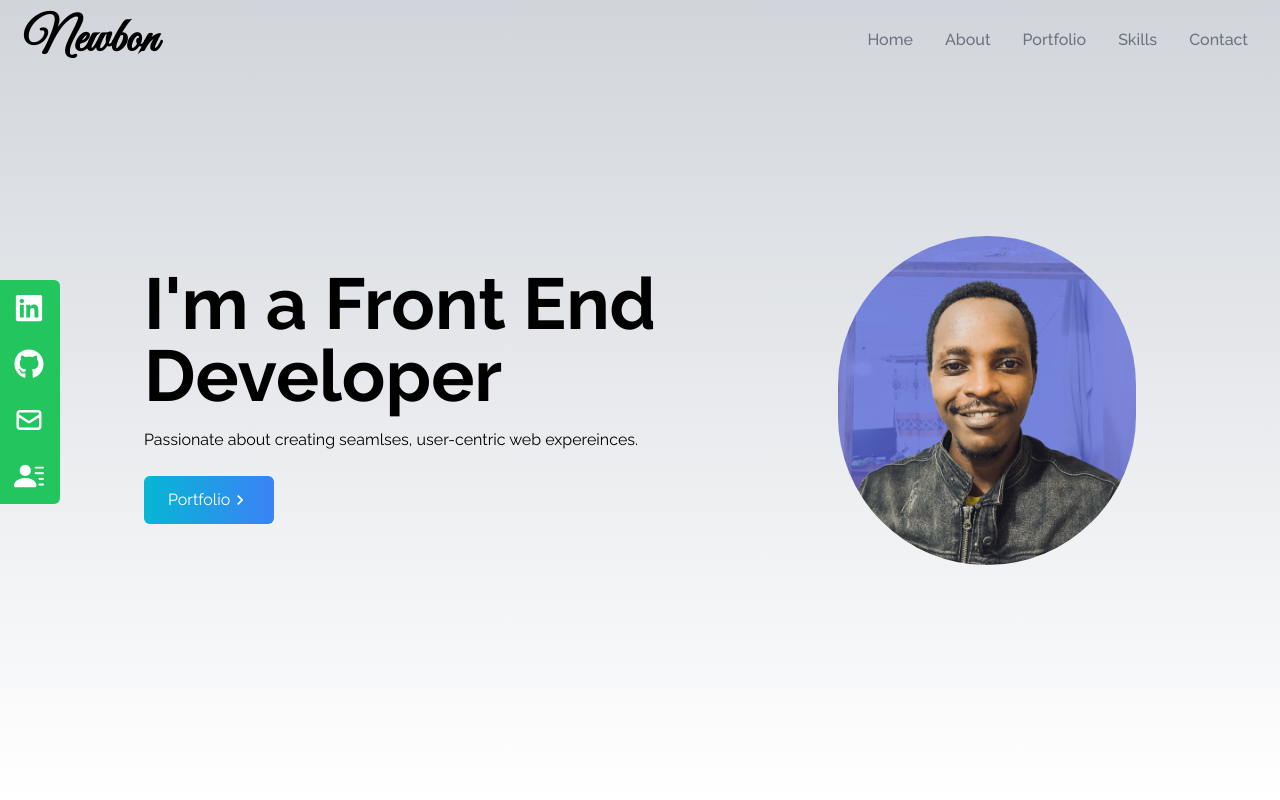
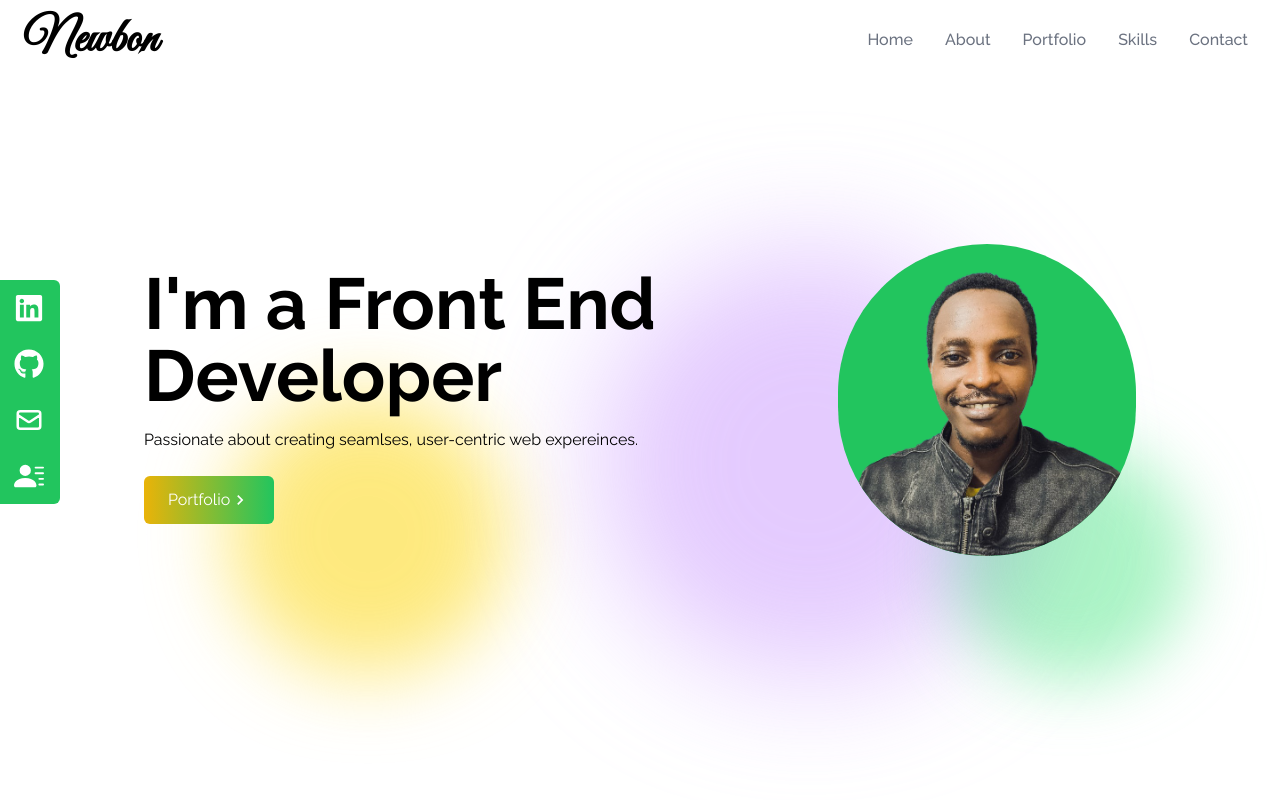
Before and after one commit to slimsting/portfolio, a React (Vite) app: page / in a window 1280 px wide. Shown: the top 800 px of the page. Built offline with nearby package versions, Linux system fonts and the light colour scheme.

Commit message:
add animation

```diff
--- a/src/components/Home.jsx
+++ b/src/components/Home.jsx
@@ -1,15 +1,15 @@
 import React from "react";
-import HeroImage from "../assets/hero_image.jpg";
+import HeroImage from "../assets/hero_image.png";
 import { MdOutlineKeyboardArrowRight } from "react-icons/md";
 import { Link } from "react-scroll";
 
 const Home = () => {
   return (
-    <section
-      name="home"
-      className="h-screen w-full bg-gradient-to-b from-gray-300 to-white  "
-    >
-      <div className="max-w-screen-lg mx-auto flex flex-col flex-col-reverse items-center justify-center h-full px-4 md:flex-row gap-8">
+    <section name="home" className=" -z-10 relative h-screen w-full ">
+      <div className=" absolute top-[25rem] left-2 lg:left-56 w-52 h-52 lg:w-72 lg:h-72 bg-yellow-300 filter blur-2xl opacity-70 animate-blob animation-delay-2000 mix-blend-multiply -z-10 rounded-full "></div>
+      <div className=" absolute top-[25rem] right-12 lg-right-96 w-52 h-52 lg:w-72 lg:h-72 bg-green-300 filter blur-2xl opacity-70 animate-blob mix-blend-multiply -z-10 rounded-full "></div>
+      <div className=" absolute top-[26rem] right-16 lg:right-96 w-52 h-52 lg:w-72 lg:h-72 bg-purple-300 filter blur-2xl opacity-70 animate-blob animation-delay-4000  mix-blend-multiply -z-10 rounded-full "></div>
+      <div className="max-w-screen-lg mx-auto flex flex-col-reverse items-center justify-center h-full px-4 md:flex-row gap-8">
         <div className="flex flex-col justify-center">
           <h2 className=" text-4xl sm:text-7xl font-bold ">
             I'm a Front End Developer
@@ -22,7 +22,7 @@ const Home = () => {
               to="portfolio"
               smooth
               duration={600}
-              className=" group w-fit px-6 py-3 my-2 flex items-center rounded-md bg-gradient-to-r from-cyan-500 to bg-blue-500 text-white "
+              className=" group w-fit px-6 py-3 my-2 flex items-center rounded-md bg-gradient-to-r from-yellow-500 to bg-green-500 text-white "
             >
               Portfolio
               <span className="group-hover:rotate-90 duration-300">
@@ -36,7 +36,7 @@ const Home = () => {
           <img
             src={HeroImage}
             alt="my picture"
-            className=" rounded-full  mx-auto w-2/3 md:w-full max-w-[400px]"
+            className=" rounded-full  mx-auto w-2/3 md:w-full max-w-[400px] bg-green-500"
           />
         </div>
       </div>
--- a/src/components/Navbar.jsx
+++ b/src/components/Navbar.jsx
@@ -48,7 +48,7 @@ const Navbar = () => {
       {/* menu icon */}
       <div
         onClick={() => setNav(!nav)}
-        className="cursor-pointer pr-4 z-10 text-gray-500 md:hidden"
+        className="cursor-pointer pr-4 z-20 text-gray-500 md:hidden"
       >
         {nav ? (
           <FaTimes className="text-3xl" />
--- a/src/index.css
+++ b/src/index.css
@@ -6,7 +6,17 @@
 @tailwind utilities;
 
 @layer base {
+
   html {
     font-family: "Raleway", sans-serif;
   }
 }
+
+@layer utilities{
+  .animation-delay-2000{
+    animation-delay: 2s;
+  }
+  .animation-delay-4000{
+    animation-delay: 4s;
+  }
+}
--- a/tailwind.config.js
+++ b/tailwind.config.js
@@ -1,14 +1,23 @@
 /** @type {import('tailwindcss').Config} */
 export default {
-  content: [
-    "./index.html",
-    "./src/**/*.{js,ts,jsx,tsx}",
-  ],
+  content: ["./index.html", "./src/**/*.{js,ts,jsx,tsx}"],
   theme: {
-    extend: {},
-    fontFamily:{
-      signature: ["Great Vibes"]
-    }
+    extend: {
+      animation: {
+        blob: "blob 9s infinite",
+      },
+      keyframes: {
+        blob: {
+          "0%": { transform: " translate(0px, 0px) scale(1)" },
+          "33%": { transform: " translate(60px, -100px) scale(1.5)" },
+          "66%": { transform: " translate(-20px, 20px) scale(0.8)" },
+          "100%": { transform: "translate(0px, 0px) scale(1)" },
+        },
+      },
+    },
+    fontFamily: {
+      signature: ["Great Vibes"],
+    },
   },
   plugins: [],
-}
+};
```
Also changed, not shown: src/assets/hero_image.png (added).
